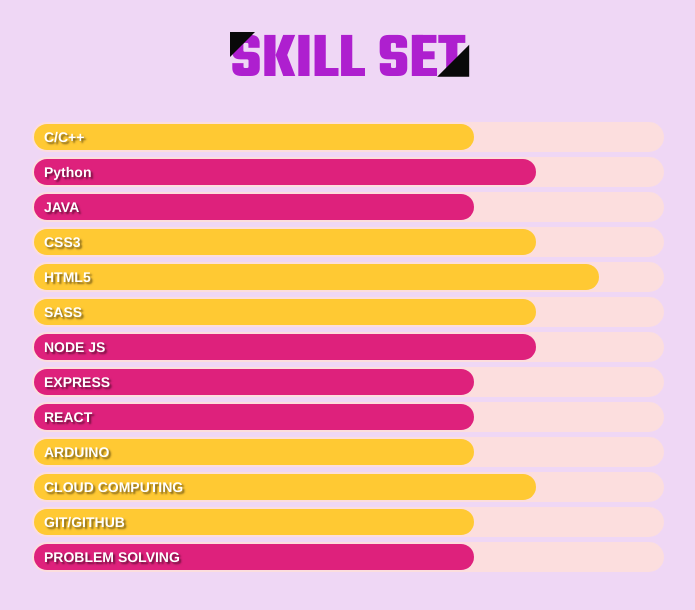
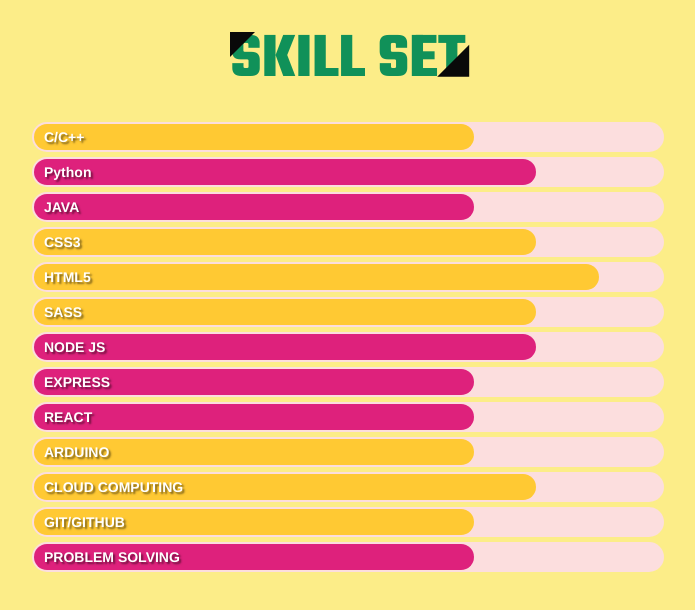
Before and after one commit to Dikshit-Kapoor/Dikshit-Kapoor.github.io, a plain HTML site: page indexnew1.html in a window 1280 px wide. Shown: the whole page, without its empty margins (292-987 px from the left). Drawn offline with Linux system fonts and the light colour scheme.

Commit message:
Update indexnew1.css

```diff
--- a/indexnew1.css
+++ b/indexnew1.css
@@ -2,7 +2,7 @@
 h1 {
   font-size: 4em;
   text-transform: uppercase;
-  color: #ae1fcf;
+  color: #109159;
   margin: 0.5em;
   text-align: center;
   font-family: 'Teko', sans-serif;
@@ -31,7 +31,7 @@
 }
 body{
   font-family: Helvetica, Arial, sans-serif;
-  background:#efd7f5;
+  background:#fced88;
 }
 .container{
   width: 50%;
```
